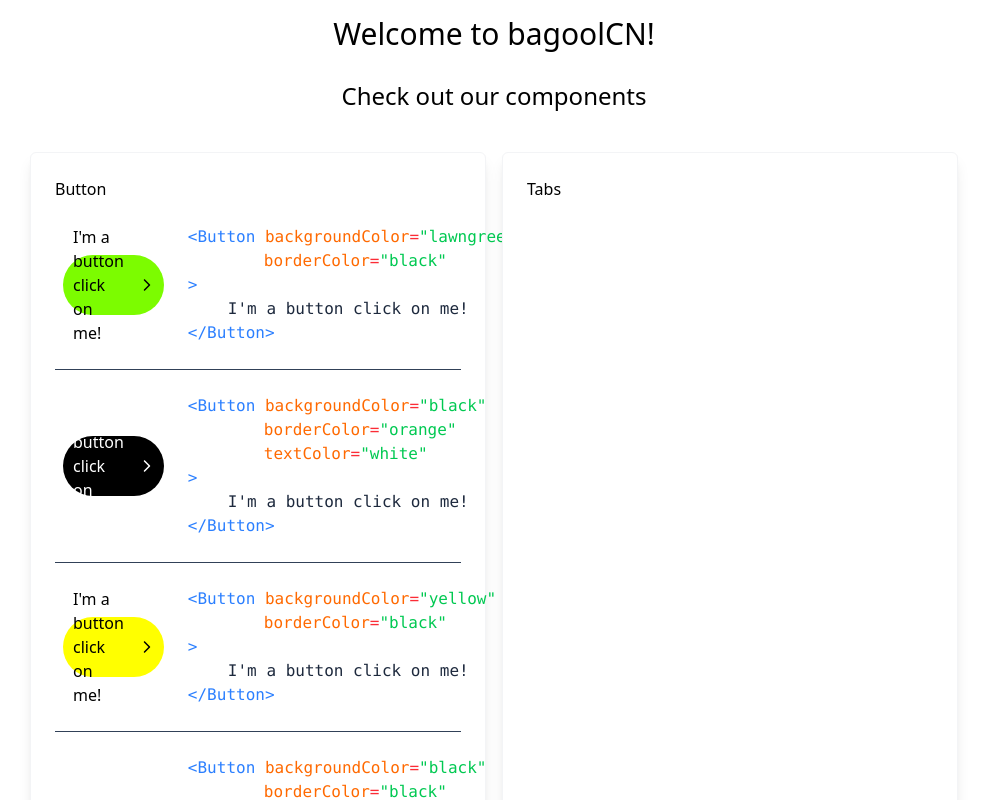
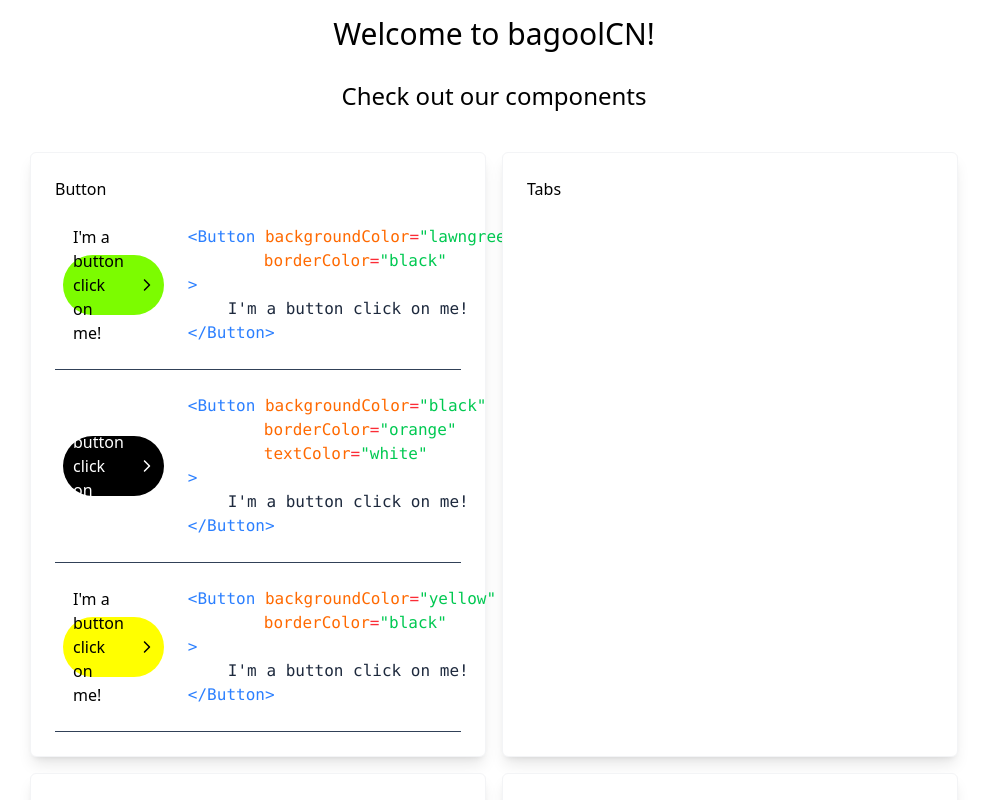
Before and after one commit to bcatalfo/bagoolCN, a React (Vite) app: page / in a window 1280 px wide. Shown: the top 800 px of the page, without its empty margins (146-1133 px from the left). Built offline with nearby package versions, Linux system fonts and the light colour scheme.

Commit message:
Slice the button list to just the first three elements.

```diff
--- a/src/App.tsx
+++ b/src/App.tsx
@@ -10,7 +10,7 @@ export default function App() {
       <div className="grid grid-cols-1 lg:grid-cols-2 gap-4 p-4 m-3 lg:w-3/4">
         <Card>
           <Title> Button </Title>
-          {buttonList.map(([button, buttonCode]) => (
+          {buttonList.slice(0, 3).map(([button, buttonCode]) => (
             <>
               <div className="flex flex-col lg:flex-row gap-2 items-center">
                 <div className="flex grow-1 h-18 lg:h-15 m-2">{button}</div>
```
